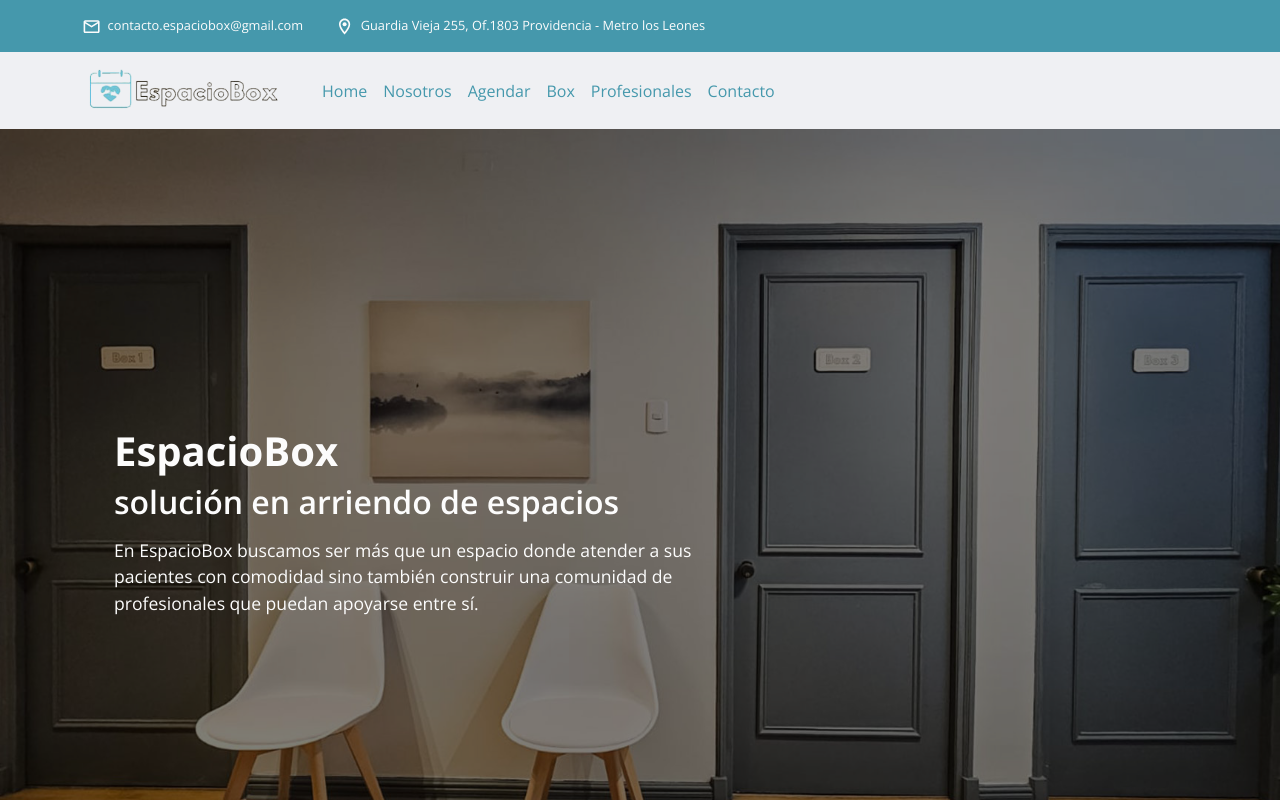
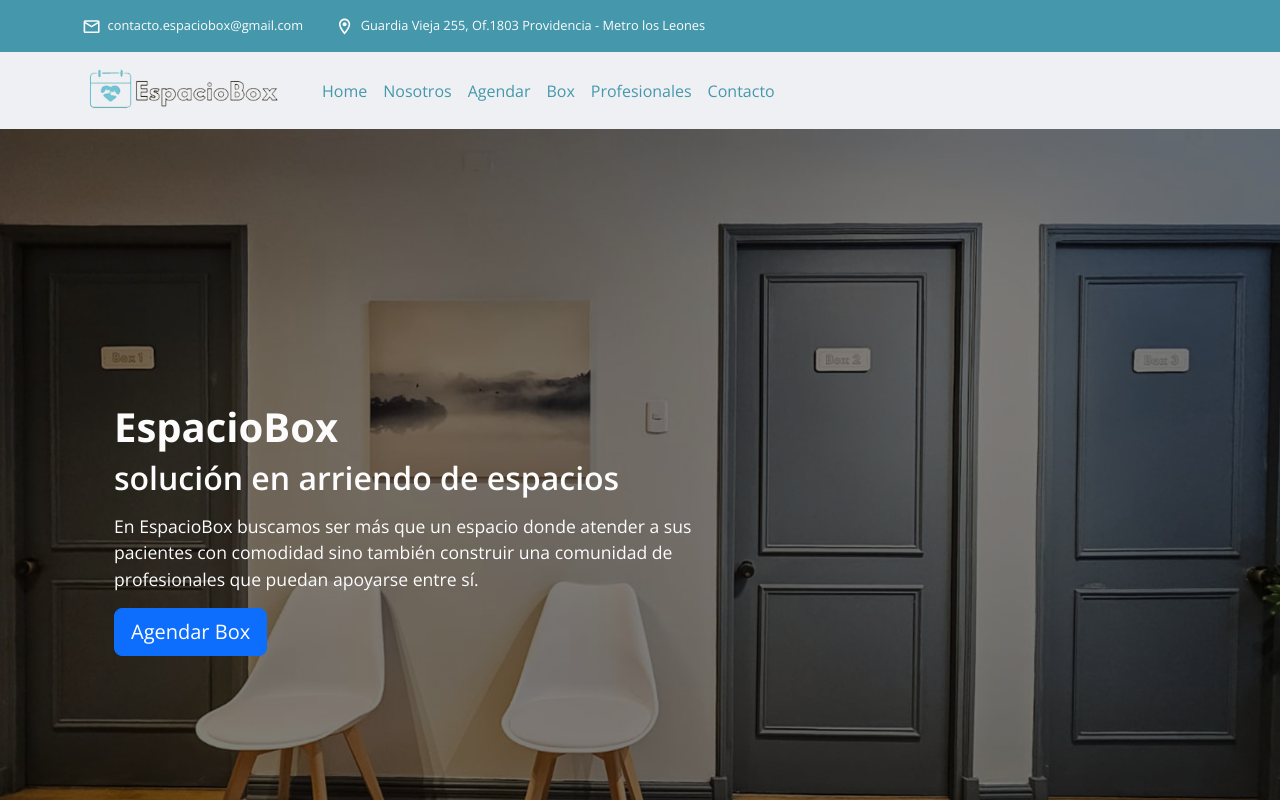
Before and after one commit to ssalinascalibar/espacio-box-noLogin, a React (Vite) app: page / in a window 1280 px wide. Shown: the top 800 px of the page. Built offline with nearby package versions, Linux system fonts and the light colour scheme.

Commit message:
add btn component and reserveBtn to home

```diff
--- a/src/features/home/Home.jsx
+++ b/src/features/home/Home.jsx
@@ -2,6 +2,7 @@ import Container from 'react-bootstrap/Container';
 import InfoCards from './InfoCards';
 import FeatureSection from './FeatureSection';
 import ProfessionalCards from '../../shared/components/cards/ProfessionalCards';
+import { ReserveBtn } from '../../shared/components/buttons/Buttons';
 import "./home.css";
 
 const Home = () => {
@@ -18,6 +19,7 @@ const Home = () => {
               pacientes con comodidad sino también construir una comunidad de
               profesionales que puedan apoyarse entre sí.{" "}
             </p>
+            <ReserveBtn />
           </div>
           </Container>
         </section>
--- /dev/null
+++ b/src/shared/components/buttons/Buttons.jsx
@@ -0,0 +1,9 @@
+import Button from 'react-bootstrap/Button';
+
+export function ReserveBtn() {
+  return (
+    <Button variant="primary" size="lg">
+        Agendar Box
+      </Button>
+  );
+}
```
Also changed, not shown: src/shared/components/buttons/buttons.css (added).
